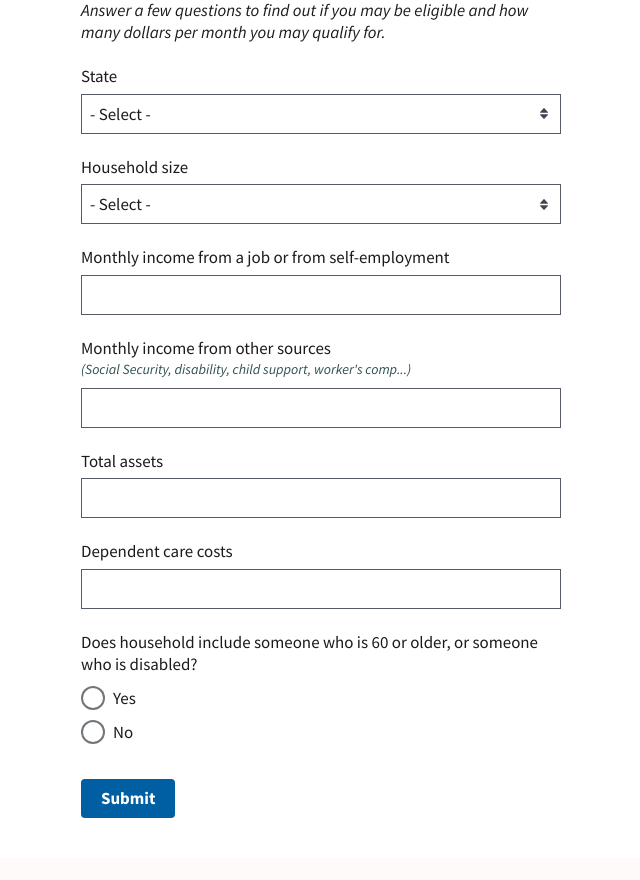
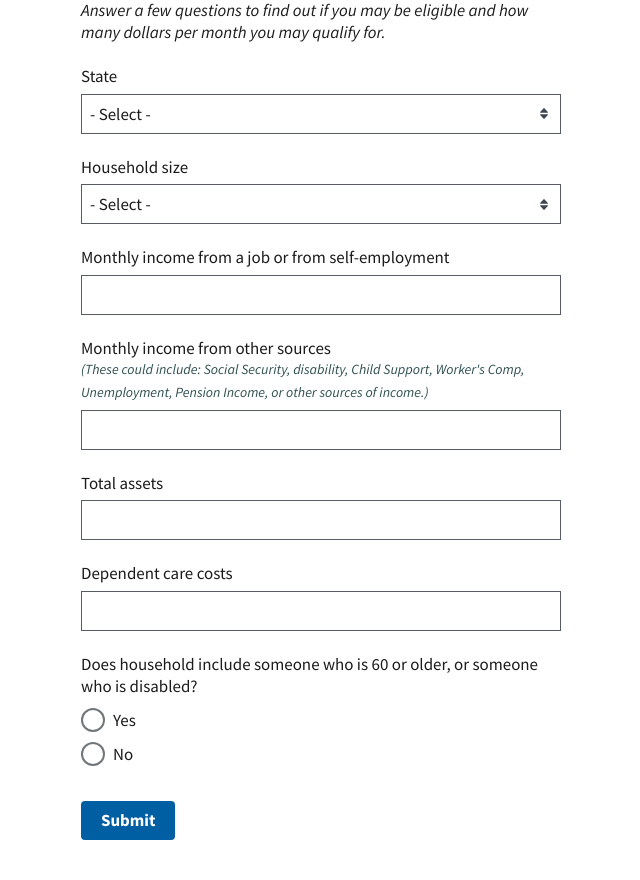
Before and after one commit to 18F/snap-api-prototype, a Flask app: page /prescreener in a window 1280 px wide. Shown: the part 192-1072 px from the top of the page, without its empty margins (79-719 px from the left). Before the commit the page ends 1010 px from the top, so only its background shows below. Run offline with Flask 2, Linux system fonts and the light colour scheme.

Commit message:
Use full sentence for non-job income helptext

```diff
--- a/templates/prescreener.html
+++ b/templates/prescreener.html
@@ -101,7 +101,7 @@
                 Monthly income from other sources
               </label>
               <em class="label-sub-text">
-                (Social Security, disability, child support, worker's comp...)
+                (These could include: Social Security, disability, Child Support, Worker's Comp, Unemployment, Pension Income, or other sources of income.)
               </em>
               <input id="monthly_non_job_income"
                      name="monthly_non_job_income"
```
